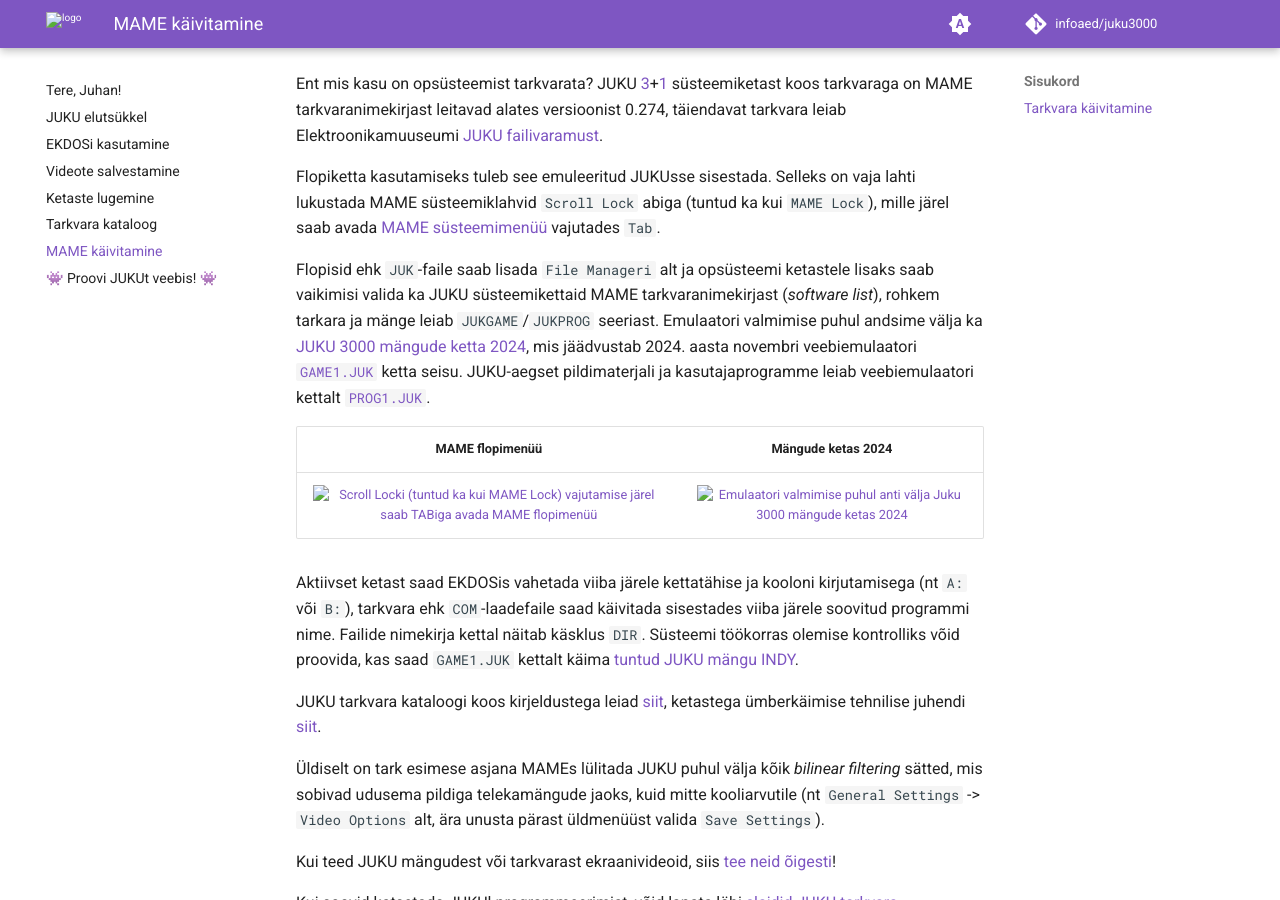
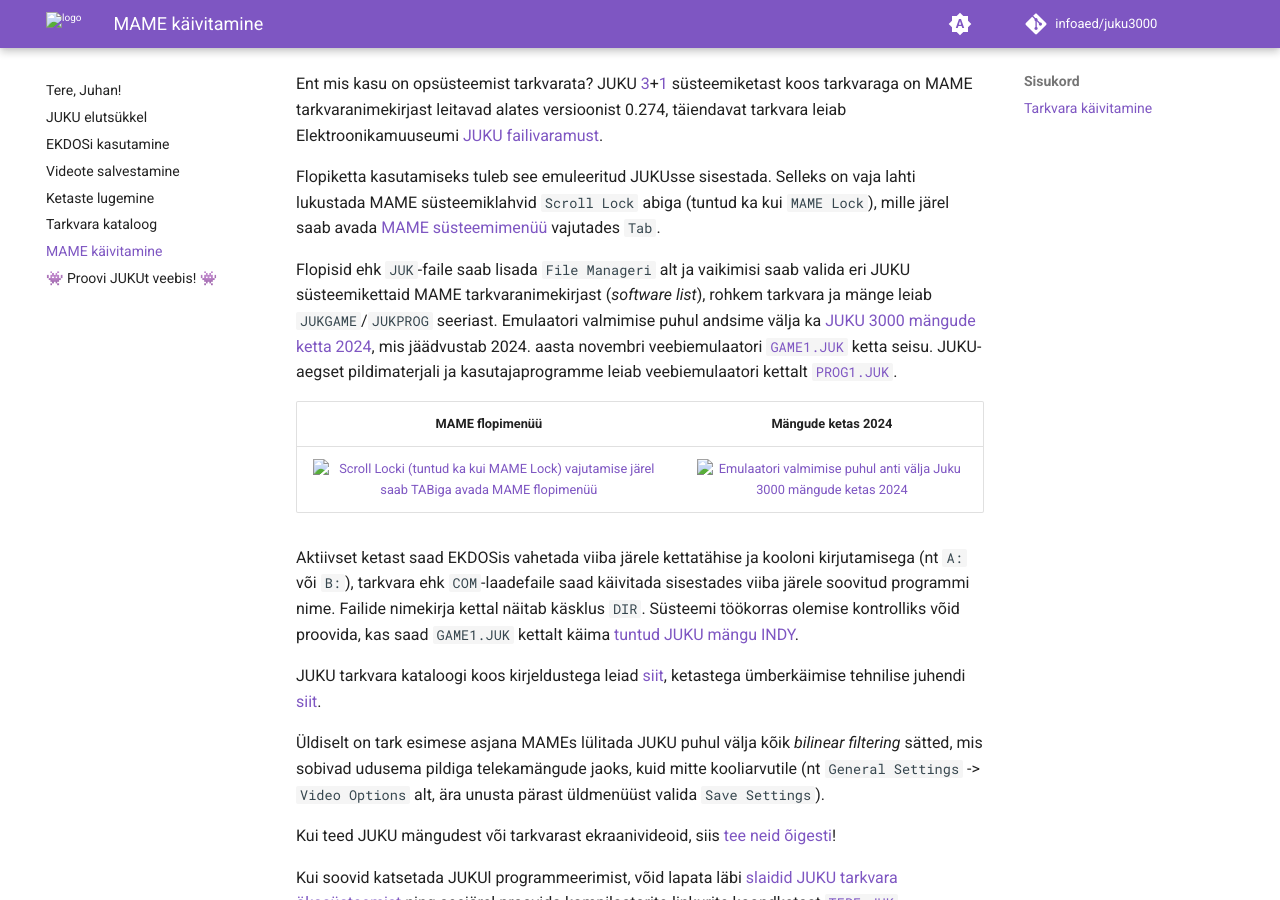
Before and after one commit to infoaed/juku3000, an MkDocs documentation site: the page built from docs/mame-käivitamine.md, in a window 1280 px wide and 900 px high, scrolled down 628 px. Built offline with MkDocs 1.6.1 and Material for MkDocs 9.7.7, drawn with Linux system fonts in a browser that asks for light colours; comment, search, counter and statistics services are not loaded.

Commit message:
Update mame-käivitamine.md

```diff
--- a/docs/mame-käivitamine.md
+++ b/docs/mame-käivitamine.md
@@ -20,7 +20,7 @@
 
 Flopiketta kasutamiseks tuleb see emuleeritud JUKUsse sisestada. Selleks on vaja lahti lukustada MAME süsteemiklahvid `Scroll Lock` abiga (tuntud ka kui `MAME Lock`), mille järel saab avada [MAME süsteemimenüü](https://docs.mamedev.org/usingmame/mamemenus.html) vajutades `Tab`.
 
-Flopisid ehk `JUK`-faile saab lisada `File Manageri` alt ja opsüsteemi ketastele lisaks saab vaikimisi valida ka JUKU süsteemikettaid MAME tarkvaranimekirjast (_software list_), rohkem tarkara ja mänge leiab `JUKGAME`/`JUKPROG` seeriast. Emulaatori valmimise puhul andsime välja ka [JUKU 3000 mängude ketta 2024](mängude-ketas-2024.md), mis jäädvustab 2024. aasta novembri veebiemulaatori [`GAME1.JUK`](https://infoaed.ee/juku/game1.juk) ketta seisu. JUKU-aegset pildimaterjali ja kasutajaprogramme leiab veebiemulaatori kettalt [`PROG1.JUK`](https://infoaed.ee/juku/prog1.juk).
+Flopisid ehk `JUK`-faile saab lisada `File Manageri` alt ja vaikimisi saab valida eri JUKU süsteemikettaid MAME tarkvaranimekirjast (_software list_), rohkem tarkvara ja mänge leiab `JUKGAME`/`JUKPROG` seeriast. Emulaatori valmimise puhul andsime välja ka [JUKU 3000 mängude ketta 2024](mängude-ketas-2024.md), mis jäädvustab 2024. aasta novembri veebiemulaatori [`GAME1.JUK`](https://infoaed.ee/juku/game1.juk) ketta seisu. JUKU-aegset pildimaterjali ja kasutajaprogramme leiab veebiemulaatori kettalt [`PROG1.JUK`](https://infoaed.ee/juku/prog1.juk).
 
 MAME flopimenüü | Mängude ketas 2024
 :-------------------------:|:-------------------------:
```
